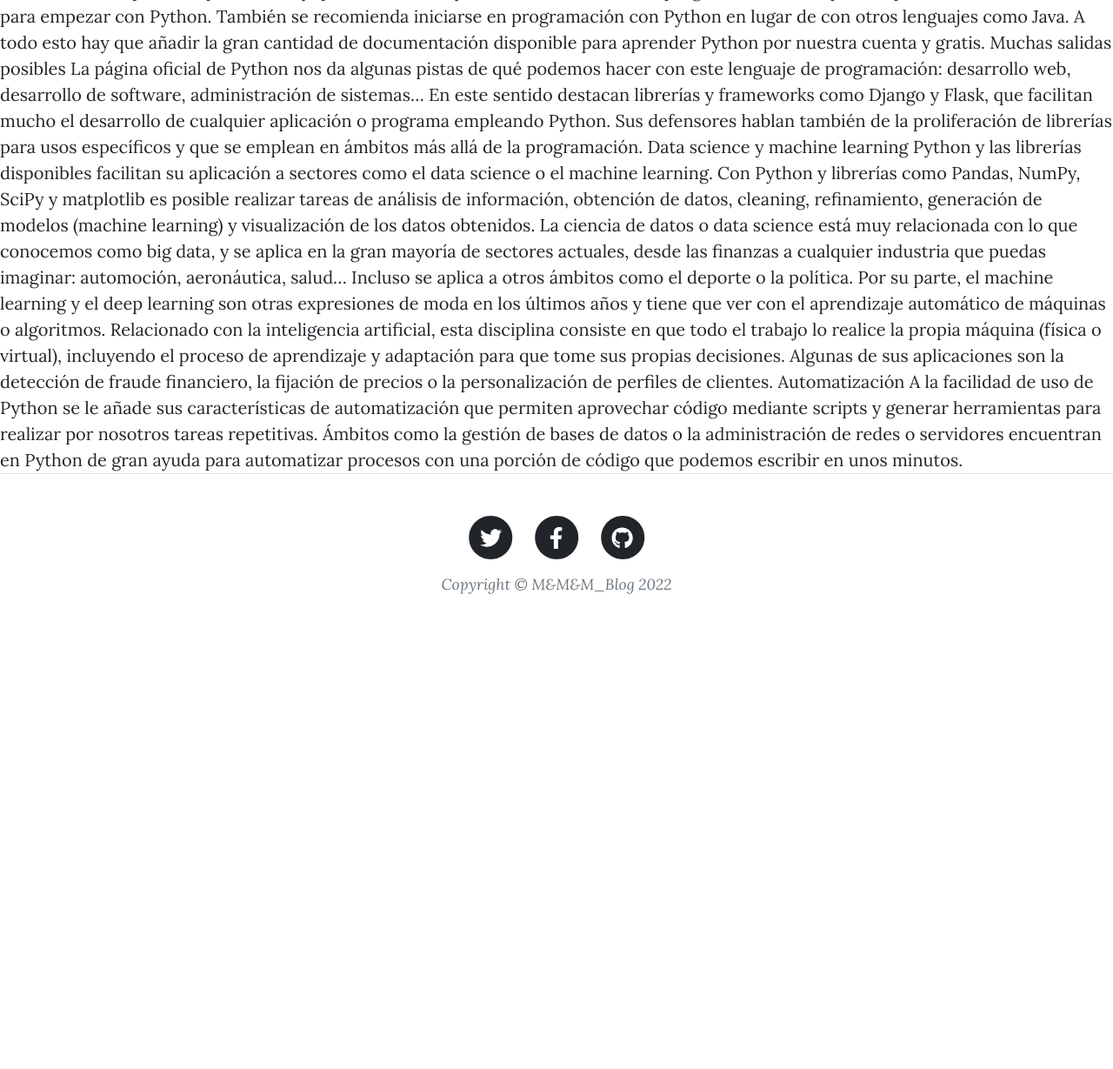
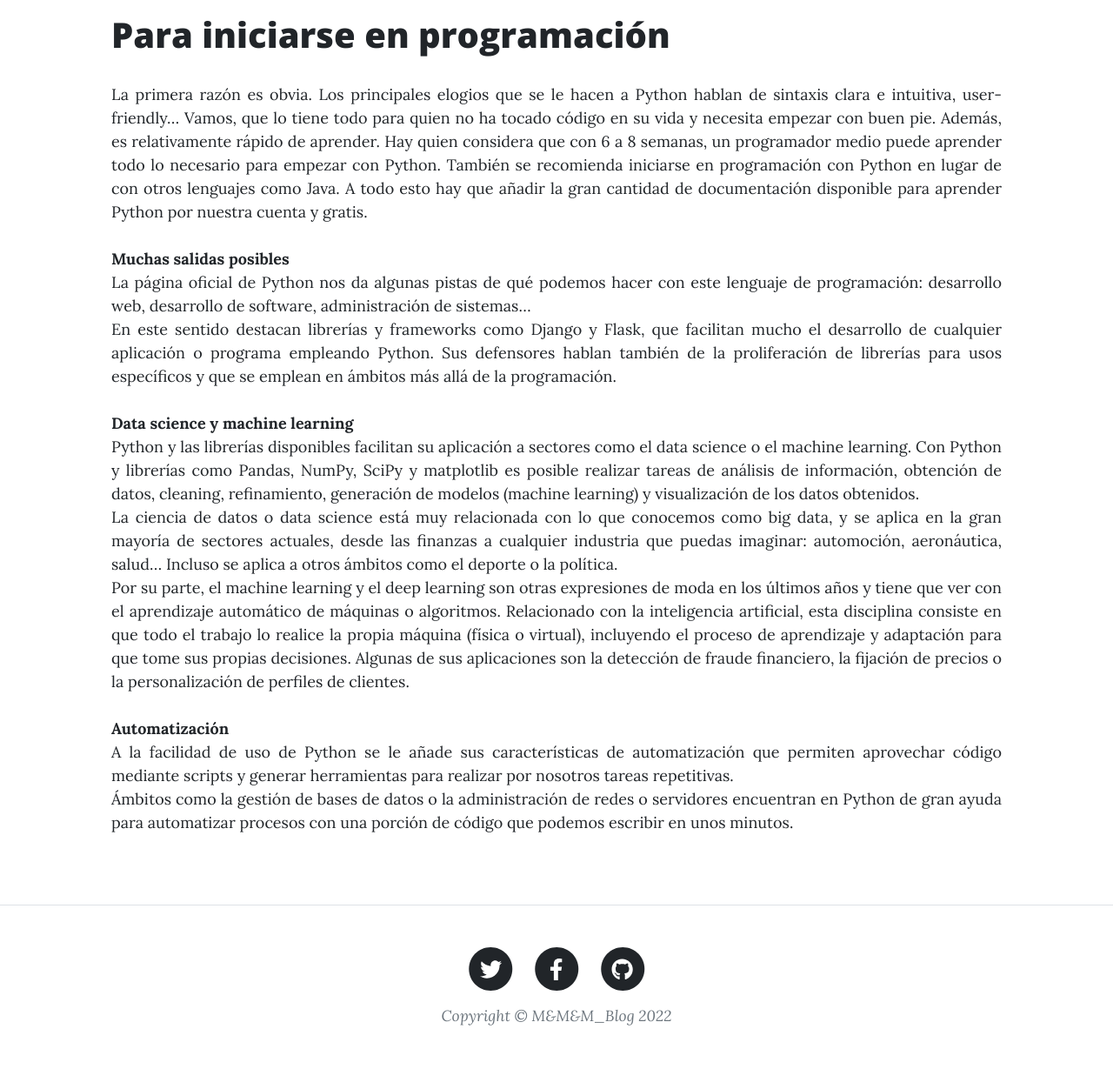
Before and after one commit to marti-fdez/Blog_CoderHouse, a Django app: page /blog-app-index/articulos in a window 1280 px wide. Shown: the part 86-1315 px from the top of the page at 87% size. Before the commit the page ends 769 px from the top, so only its background shows below. Run offline with Django 4.2, Linux system fonts and the light colour scheme; some libraries are stand-ins or nearby versions.

Commit message:
articulo-css

```diff
--- a/BlogApp/templates/BlogApp/articulos.html
+++ b/BlogApp/templates/BlogApp/articulos.html
@@ -6,31 +6,54 @@
 {% block contenido_no_heredado %}
 <title>Artículos</title>
 
-Para iniciarse en programación
+<style>
+div.bloque_general{
+    width: 100%;
+    padding-left: 10%;
+    padding-right: 10%;
+}
+h1.title{
+    margin-top: 10%;
+    margin-bottom: 3%;
+}
+div.texto{
+    font-size: 90%;
+    text-align: justify;
+}
+</style>
+
+<div class="bloque_general">
+    <h1 class="title">Para iniciarse en programación</h1>
+    <div class="texto">
     La primera razón es obvia. Los principales elogios que se le hacen a Python hablan de sintaxis clara e intuitiva, user-friendly… Vamos, que lo tiene todo para quien no ha tocado código en su vida y necesita empezar con buen pie.
 
     Además, es relativamente rápido de aprender. Hay quien considera que con 6 a 8 semanas, un programador medio puede aprender todo lo necesario para empezar con Python. También se recomienda iniciarse en programación con Python en lugar de con otros lenguajes como Java.
 
     A todo esto hay que añadir la gran cantidad de documentación disponible para aprender Python por nuestra cuenta y gratis.
-
-Muchas salidas posibles
+    <br><br>
+    <b>Muchas salidas posibles</b>
+    <br>
     La página oficial de Python nos da algunas pistas de qué podemos hacer con este lenguaje de programación: desarrollo web, desarrollo de software, administración de sistemas…
-
+    <br>
     En este sentido destacan librerías y frameworks como Django y Flask, que facilitan mucho el desarrollo de cualquier aplicación o programa empleando Python. Sus defensores hablan también de la proliferación de librerías para usos específicos y que se emplean en ámbitos más allá de la programación.
-
-Data science y machine learning
+    <br><br>
+    <b>Data science y machine learning</b>
+    <br>
     Python y las librerías disponibles facilitan su aplicación a sectores como el data science o el machine learning. Con Python y librerías como Pandas, NumPy, SciPy y matplotlib es posible realizar tareas de análisis de información, obtención de datos, cleaning, refinamiento, generación de modelos (machine learning) y visualización de los datos obtenidos.
-
+    <br>
     La ciencia de datos o data science está muy relacionada con lo que conocemos como big data, y se aplica en la gran mayoría de sectores actuales, desde las finanzas a cualquier industria que puedas imaginar: automoción, aeronáutica, salud… Incluso se aplica a otros ámbitos como el deporte o la política.
-
+    <br>
     Por su parte, el machine learning y el deep learning son otras expresiones de moda en los últimos años y tiene que ver con el aprendizaje automático de máquinas o algoritmos. Relacionado con la inteligencia artificial, esta disciplina consiste en que todo el trabajo lo realice la propia máquina (física o virtual), incluyendo el proceso de aprendizaje y adaptación para que tome sus propias decisiones. Algunas de sus aplicaciones son la detección de fraude financiero, la fijación de precios o la personalización de perfiles de clientes.
-
-Automatización
+    <br><br>
+    <b>Automatización</b>
+    <br>
     A la facilidad de uso de Python se le añade sus características de automatización que permiten aprovechar código mediante scripts y generar herramientas para realizar por nosotros tareas repetitivas.
-
+    <br>
     Ámbitos como la gestión de bases de datos o la administración de redes o servidores encuentran en Python de gran ayuda para automatizar procesos con una porción de código que podemos escribir en unos minutos.
-
-
+    <br><br>
+    <br><br>
+    </div>
+</div>
 
 
 
--- a/BlogApp/templates/BlogApp/buscar_articulos.html
+++ b/BlogApp/templates/BlogApp/buscar_articulos.html
@@ -3,8 +3,6 @@
 {% block contenido_no_heredado %}
 
 <title>Búsqueda de datos</title>
-
-
 
 <!-- Page Header-->
 <header class="masthead" style="background-image: url('assets/img/home-bg.jpg')">
@@ -14,7 +12,7 @@
                 <div class="site-heading">
                     <p class="subheading">Búsqueda de Datos</p>
                     <p>Ingresa la temática del artículo de interés</p>
-                    <form class="m-3 card bg-dark w-75 text-left center" action="{% url "action-buscar-articulo" %}" method="GET">
+                    <form  class="m-3 card bg-dark w-75 text-left center" action="{% url "action-buscar-articulo" %}" method="GET">
                     {% csrf_token %}
                     {{ formulario_buscar.as_p }}
                     <input type="submit" value="Buscar">
```
Lines whose indentation alone changed are shown as unchanged.
